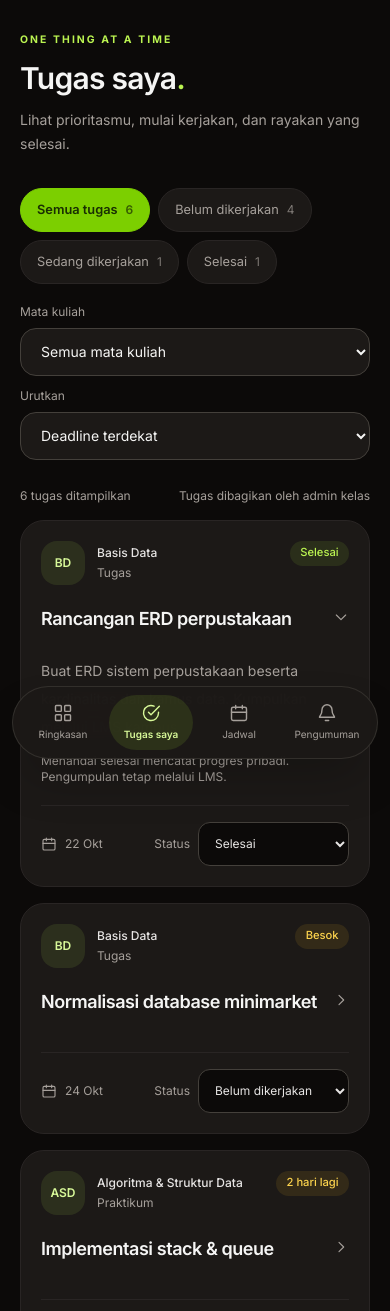
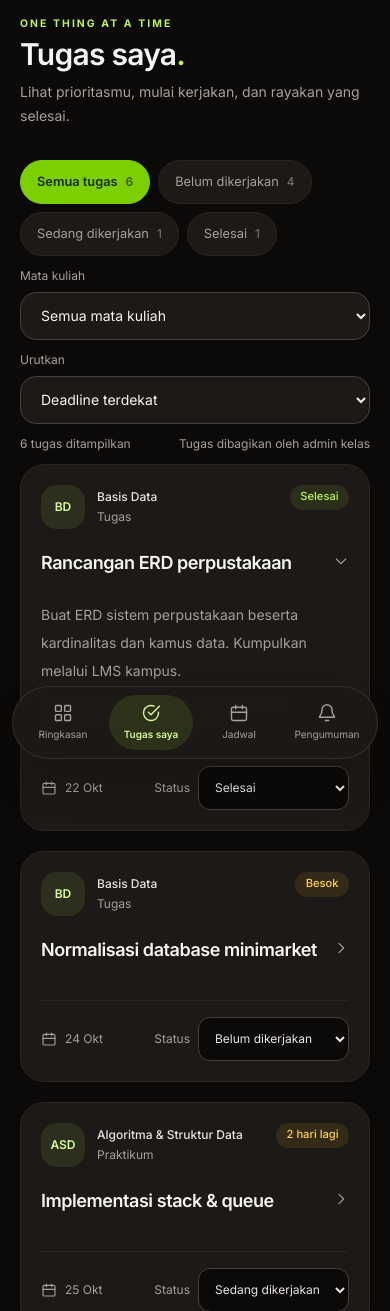
Before and after one commit to jeyyprtf/putu, a PHP site: page /app/pages/tugas.php?task=erd in a window 390 px wide. Shown: the part 73-1384 px from the top of the page. Run offline with PHP 8.4, Linux system fonts and the light colour scheme.

Commit message:
style: align task and announcement mobile spacing with schedule

```diff
--- a/app/pages/tugas.php
+++ b/app/pages/tugas.php
@@ -15,19 +15,19 @@ require_once __DIR__ . '/../bootstrap.php';
         <?php require __DIR__ . '/../components/sidebar.php'; ?>
         <div class="lg:ml-68">
             <?php require __DIR__ . '/../components/navbar.php'; ?>
-            <main id="konten" class="workspace-content mx-auto max-w-7xl px-5 py-8 sm:px-8 lg:px-10 lg:py-10">
+            <main id="konten" class="workspace-content mx-auto max-w-7xl px-5 py-8 pt-4 sm:px-8 sm:pt-8 lg:px-10 lg:py-10 lg:pt-10">
                 <section class="mb-8">
                     <p class="eyebrow">
                         One thing at a time
                     </p>
-                    <h1 class="mt-3 text-3xl font-semibold tracking-tight sm:text-4xl">
+                    <h1 class="mt-1 text-3xl font-semibold tracking-tight sm:mt-3 sm:text-4xl">
                         Tugas saya<span class="text-lime-300">.</span>
                     </h1>
-                    <p class="mt-3 text-sm leading-6 text-stone-400">
+                    <p class="mt-2 text-sm leading-6 text-stone-400 sm:mt-3">
                         Lihat prioritasmu, mulai kerjakan, dan rayakan yang selesai.
                     </p>
                 </section>
-                <section aria-label="Filter tugas" class="space-y-5">
+                <section aria-label="Filter tugas" class="space-y-3 sm:space-y-5">
                     <div class="flex flex-wrap gap-2" role="group" aria-label="Status tugas">
                         <button type="button" class="filter-tab" data-status-filter="all" aria-pressed="true">
                             Semua tugas<span data-count="all" class="text-xs opacity-70"><?= $taskCounts['all'] ?></span>
@@ -76,7 +76,7 @@ require_once __DIR__ . '/../bootstrap.php';
                         </div>
                     </div>
                 </section>
-                <div class="mt-7 mb-4 flex flex-wrap items-center justify-between gap-3 text-xs text-stone-400">
+                <div class="mt-3 mb-3 flex flex-wrap items-center justify-between gap-3 text-xs text-stone-400 sm:mt-7 sm:mb-4">
                     <p id="task-result" role="status" aria-live="polite">
                         <?= $taskCounts['all'] ?> tugas ditampilkan
                     </p>
@@ -84,7 +84,7 @@ require_once __DIR__ . '/../bootstrap.php';
                         Tugas dibagikan oleh admin kelas
                     </p>
                 </div>
-                <section id="task-list" aria-label="Daftar tugas" class="grid items-start gap-4 xl:grid-cols-2">
+                <section id="task-list" aria-label="Daftar tugas" class="grid items-start gap-5 sm:gap-4 xl:grid-cols-2">
                     <?php foreach ($tasks as $task): ?>
                         <?php require __DIR__ . '/../components/task-card.php'; ?>
                     <?php endforeach; ?>
```
Also changed, not shown: app/pages/pengumuman.php (+5 -5 lines).
